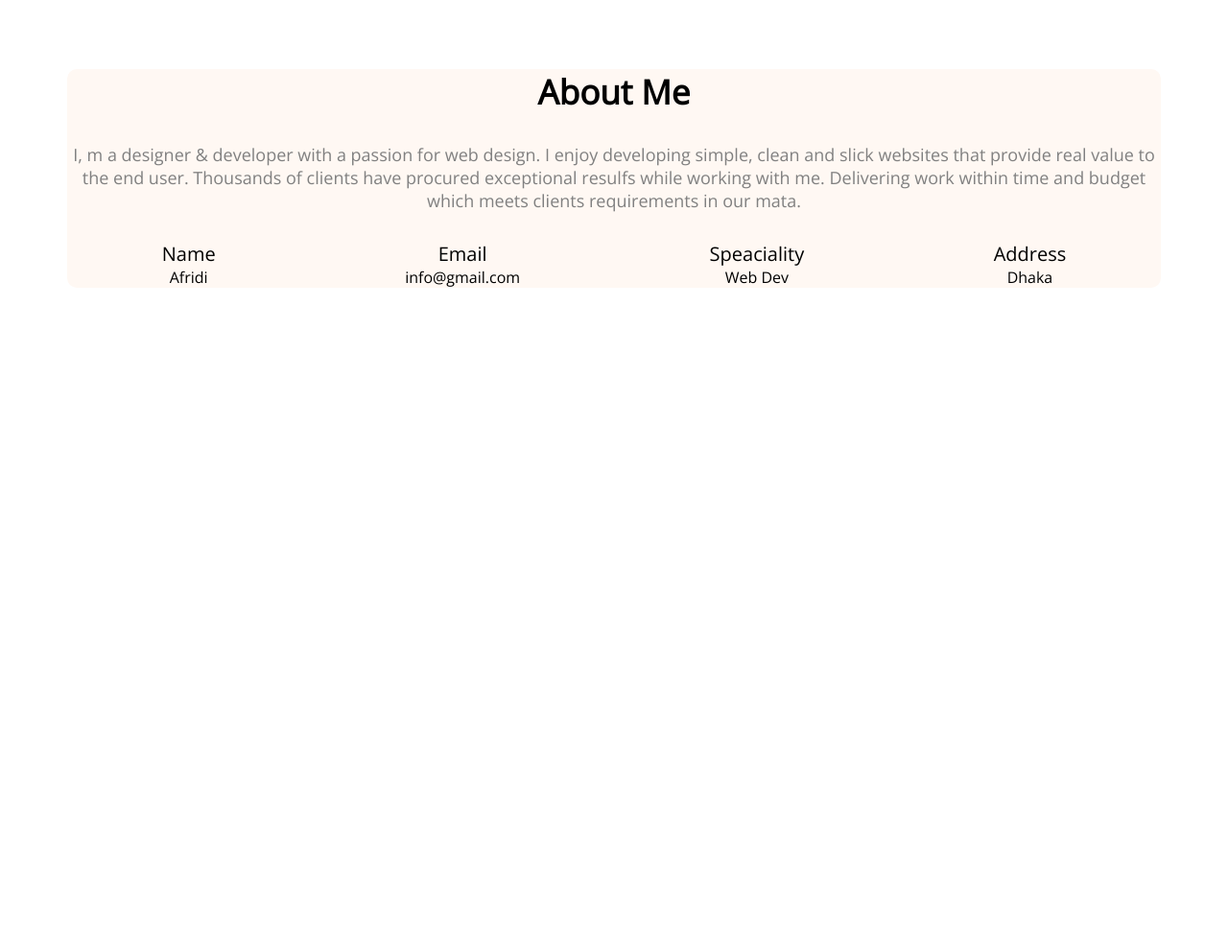
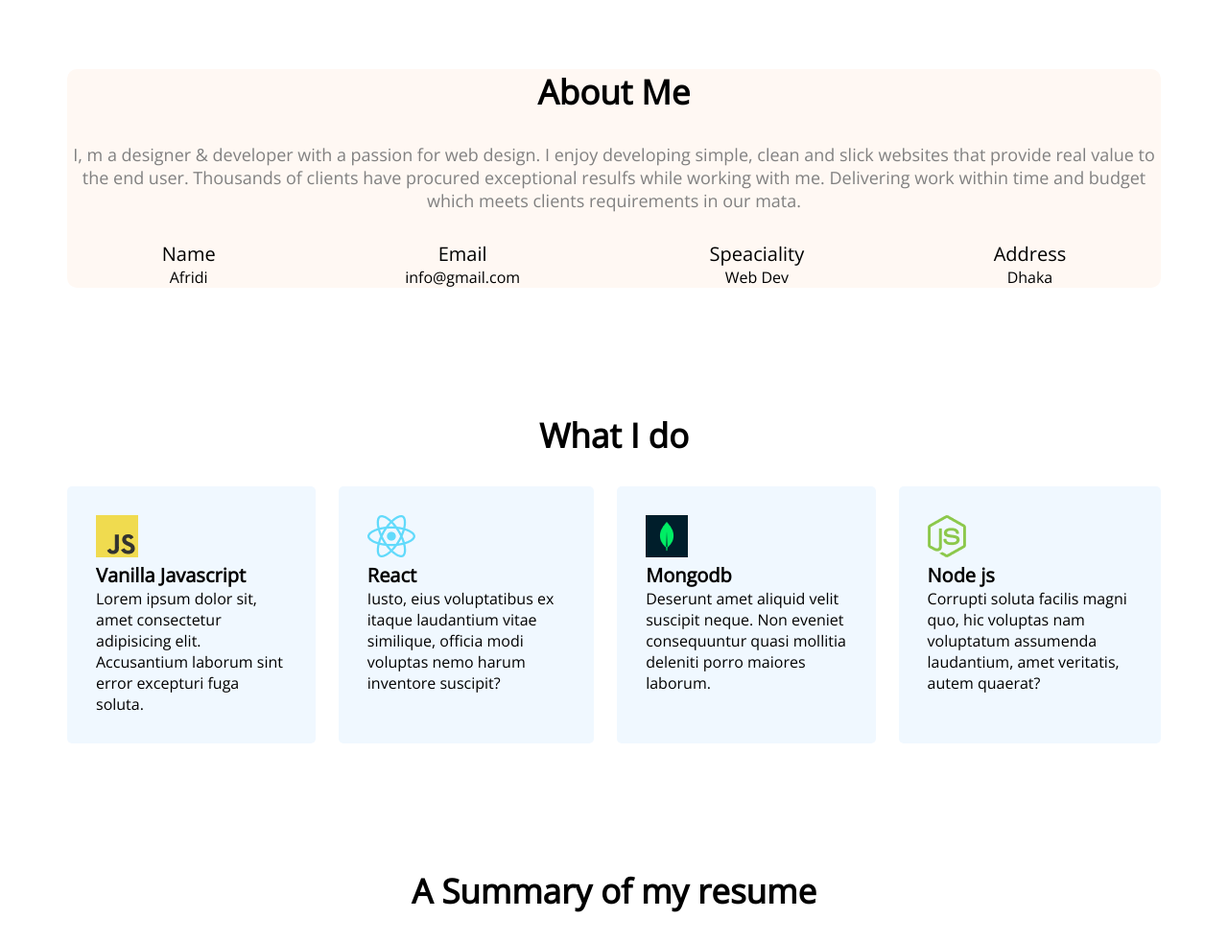
Before and after one commit to shinigami077/developer-portfolio, a plain HTML site: page index.html in a window 1280 px wide. Shown: the part 898-1880 px from the top of the page at 96% size. Before the commit the page ends 1198 px from the top, so only its background shows below. Drawn offline with nearby package versions, Linux system fonts and the light colour scheme.

Commit message:
added skills conttent

```diff
--- a/index.html
+++ b/index.html
@@ -55,6 +55,38 @@
     </div>
  </div>
     </section>
+    <!-- what i do section -->
+    <section class="what-i-do">
+<h2 class="section-title">What I do</h2>
+<!-- .skillscontainer>.skill*4>img+p.skill-title+p.skill-description>lorem15  -->
+<div class="skills-container">
+    <div class="skill">
+        <img src="images/icons/js.png" alt="">
+        <p class="skill-title">Vanilla Javascript</p>
+        <p class="skill-description">Lorem ipsum dolor sit, amet consectetur adipisicing elit. Accusantium laborum sint error excepturi fuga soluta.</p>
+    </div>
+    <div class="skill">
+        <img src="images/icons/react.png" alt="">
+        <p class="skill-title">React</p>
+        <p class="skill-description">Iusto, eius voluptatibus ex itaque laudantium vitae similique, officia modi voluptas nemo harum inventore suscipit?</p>
+    </div>
+    <div class="skill">
+        <img src="images/icons/mongo.png" alt="">
+        <p class="skill-title">Mongodb</p>
+        <p class="skill-description">Deserunt amet aliquid velit suscipit neque. Non eveniet consequuntur quasi mollitia deleniti porro maiores laborum.</p>
+    </div>
+    <div class="skill">
+        <img src="images/icons/nodejs.png" alt="">
+        <p class="skill-title">Node js</p>
+        <p class="skill-description">Corrupti soluta facilis magni quo, hic voluptas nam voluptatum assumenda laudantium, amet veritatis, autem quaerat?</p>
+    </div>
+</div>
+
+    </section>
+    <!-- resume section -->
+    <section class="resume">
+        <h3 class="section-title">A Summary of my resume</h3>
+    </section>
 
   </main>
   <footer>
--- a/styles/portfolio.css
+++ b/styles/portfolio.css
@@ -87,6 +87,7 @@ text-align: center;
     font-weight: 700;
     font-size: 35px;
     margin-bottom: 30px;
+    text-align: center;
 
 
 }
@@ -110,3 +111,32 @@ text-align: center;
     font-size: 20px;
     color: #474747 ;
 }
+/* what i do */
+
+section{
+    margin-top: 130px;
+
+
+}
+.skills-container{
+
+    display: flex;
+    gap: 24px;
+}
+.skill{
+background: aliceblue;
+box-shadow: 0px, 6px 50px rgba(red, green, blue, alpha);
+border-radius: 5px;
+padding: 30px;
+
+
+}
+.skill-title{
+    font-weight: 700;
+    font-size: 20px;
+}
+.skilll-description{
+color: grey;
+
+}
+/* resume style */
```
